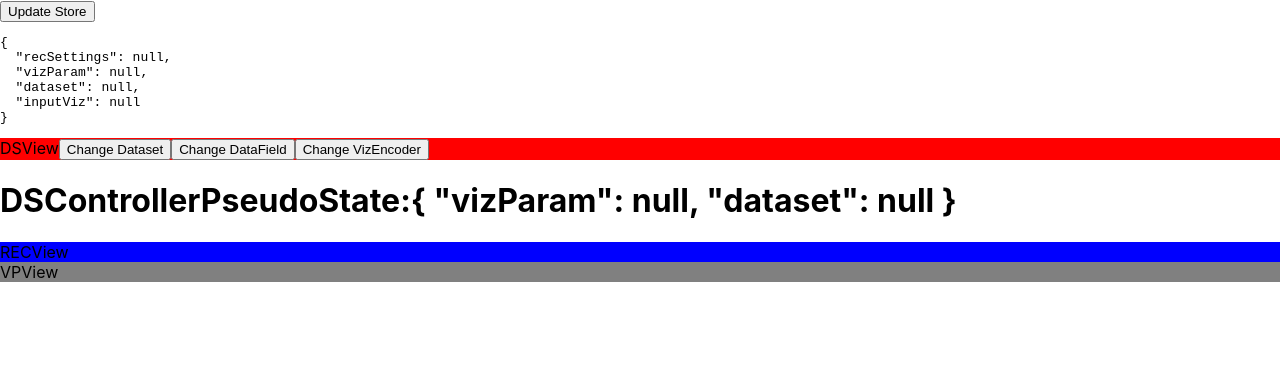
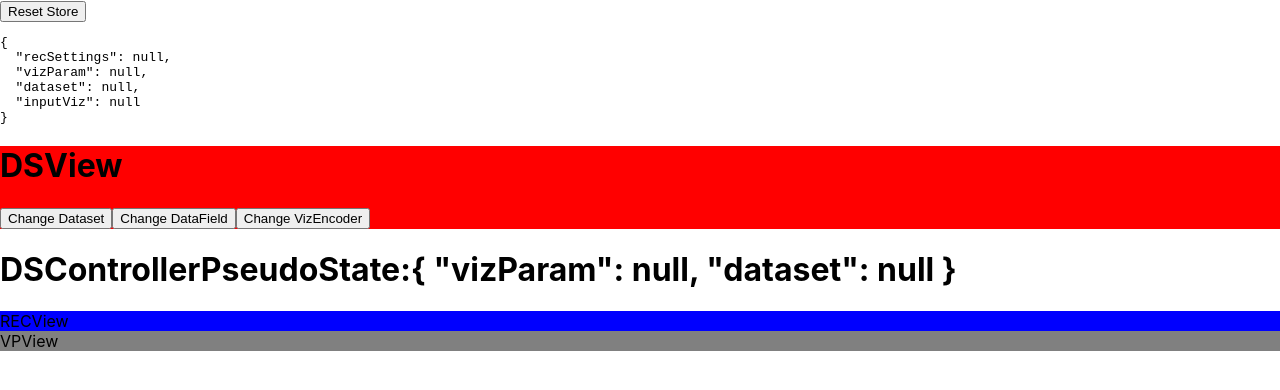
Before and after one commit to Tthide/VizREvent, a React (Create React App) app in the folder vizrevent/: page / in a window 1280 px wide. Shown: the top 390 px of the page. Built offline with nearby package versions, Linux system fonts and the light colour scheme.

Commit message:
minor reformatting

```diff
--- a/vizrevent/src/App.js
+++ b/vizrevent/src/App.js
@@ -19,7 +19,7 @@ function App() {
   return (
     <>
       <div>
-        <button onClick={handleUpdate}>Update Store</button>
+        <button onClick={handleUpdate}>Reset Store</button>
         <pre>{JSON.stringify(state, null, 2)}</pre>
       </div>
       <div>
--- a/vizrevent/src/DS/DSController.js
+++ b/vizrevent/src/DS/DSController.js
@@ -5,13 +5,15 @@ import { useStoreSelector } from '../Store/VizreventStore';
 
 
 const DSController = () => {
+
+    //connecting to store
     const { state, dispatch } = useStoreSelector(state => ({
         vizParam: state.vizParam,
         dataset: state.dataset,
     }));
 
-    console.log("DSController useStoreSelector Output:");
-    console.log(dispatch);
+    //console.log("DSController useStoreSelector Output:");
+    //console.log(dispatch);
 
     //Takes selected dataset and dispatch it to store
     const handleDatasetSelect = (dataset) => {
--- a/vizrevent/src/DS/DSView.js
+++ b/vizrevent/src/DS/DSView.js
@@ -33,7 +33,7 @@ const DSView = (props) => {
 
     return (
         <div style={{ backgroundColor: 'red' }}>
-            DSView
+            <h1>DSView</h1>
             <button onClick={handleDatasetSelect}>Change Dataset</button>
 
             <button onClick={handleDataFieldSelect}>Change DataField</button>
```
